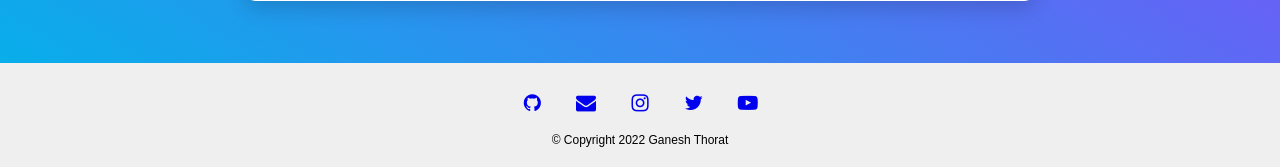
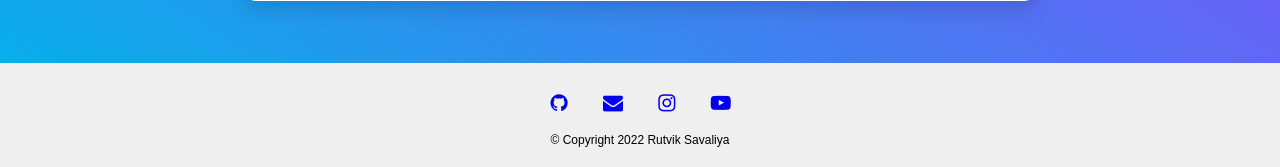
Before and after one commit to Rutvik552k/project, a Flask app: page /predict in a window 1280 px wide. Shown: the part 737-904 px from the top of the page. Run offline with Flask 2, Linux system fonts and the light colour scheme; some libraries are stand-ins or nearby versions.

Commit message:
Add files via upload

```diff
--- a/templates/index.html
+++ b/templates/index.html
@@ -98,7 +98,7 @@
                 <a href="mailto:rutviksavaliya141@gmail.com" target="_blank"><i class="fa fa-envelope" style="color: light yellow;"></i></a>
                 <a href="https://www.instagram.com/rutviksavaliya_552k/" target="_blank"><i class="fa fa-instagram"></i></a>
                 <!-- <a href="https://twitter.com/Ganesh_Thorat_" target="_blank"><i class="fa fa-twitter"></i></a> -->
-                <a href="https://studio.youtube.com/channel/UCXv1ZzWK2hjo1Lm_RekwXZg/videos/upload?filter=%5B%5D&sort=%7B%22columnType%22%3A%22date%22%2C%22sortOrder%22%3A%22DESCENDING%22%7D" target="_blank"><i class="fa fa-youtube-play"></i></a>
+                <a href="https://www.youtube.com/channel/UCXv1ZzWK2hjo1Lm_RekwXZg/" target="_blank"><i class="fa fa-youtube-play"></i></a>
                 <p>&copy; Copyright 2022 Rutvik savaliya</p>
             </div>
         </section>
--- a/templates/predict.html
+++ b/templates/predict.html
@@ -112,12 +112,12 @@
     </div>
     <section id="footer">
         <div class="social-links">
-            <a href="https://github.com/Ganesh-Thorat-01" target="_blank"><i class="fa fa-github"></i></a>
-            <a href="mailto:thorat.ganeshscoe@gmail.com" target="_blank"><i class="fa fa-envelope"></i></a>
-            <a href="https://www.instagram.com/ganesh_thorat__/" target="_blank"><i class="fa fa-instagram"></i></a>
-            <a href="https://twitter.com/Ganesh_Thorat_" target="_blank"><i class="fa fa-twitter"></i></a>
-            <a href="https://www.youtube.com/channel/UCXhvVTaw3a8onPxwv2TbwUw" target="_blank"><i class="fa fa-youtube-play"></i></a>
-            <p>&copy; Copyright 2022 Ganesh Thorat</p>
+            <a href="https://github.com/rutvik552k" target="_blank"><i class="fa fa-github"></i></a>
+            <a href="mailto:rutviksavaliya141@gmail.com" target="_blank"><i class="fa fa-envelope"></i></a>
+            <a href="https://www.instagram.com/rutviksavaliya_552k/" target="_blank"><i class="fa fa-instagram"></i></a>
+            <!-- <a href="https://twitter.com/Ganesh_Thorat_" target="_blank"><i class="fa fa-twitter"></i></a> -->
+            <a href="https://www.youtube.com/channel/UCXv1ZzWK2hjo1Lm_RekwXZg/" target="_blank"><i class="fa fa-youtube-play"></i></a>
+            <p>&copy; Copyright 2022 Rutvik Savaliya</p>
         </div>
     </section>
 
```
